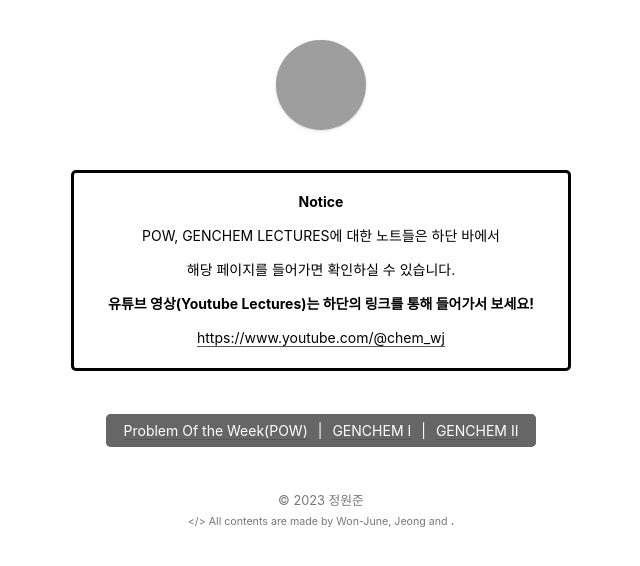
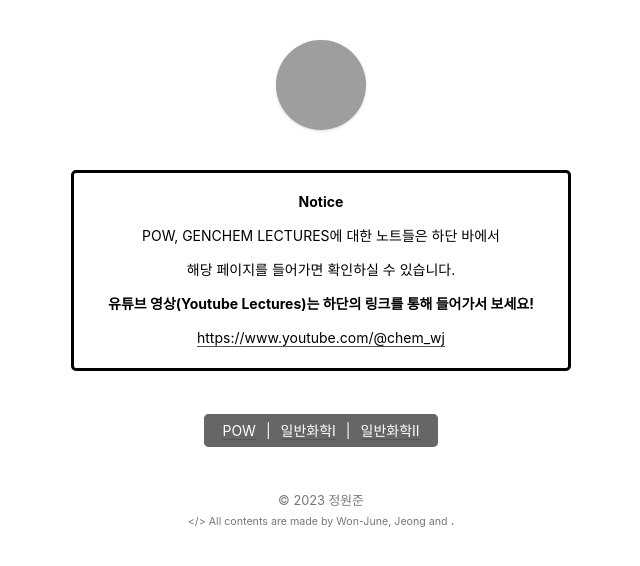
Before and after one commit to chemwj/chemwj.github.io, a Jekyll site: the page built from index.html, in a window 1280 px wide, cut to the strip 0-566 px from the top of the page. Shown: the whole strip, without its empty margins (319-959 px from the left). Built offline with Jekyll 4.4.1, drawn with Linux system fonts in a browser that asks for light colours; grey boxes are pictures that could not be loaded.

Commit message:
Update index.html

```diff
--- a/index.html
+++ b/index.html
@@ -15,7 +15,7 @@ layout: default
 <section>
 	<center>
 		<span style="border: 3px solid #666666; background-color: #666666; color: white; border-radius: 5px; padding: 5px;">
-			<a style="text-decoration: none; color:white; margin: 10px;" href="/Problem Of the Week(POW)">Problem Of the Week(POW)</a>|<a style="text-decoration: none; color:white; margin: 10px;" href="/GENCHEM I">GENCHEM I</a>|<a style="text-decoration: none; color:white; margin: 10px;" href="/GENCHEM II">GENCHEM II</a>
+			<a style="text-decoration: none; color:white; margin: 10px;" href="/Problem Of the Week(POW)">POW</a>|<a style="text-decoration: none; color:white; margin: 10px;" href="/GENCHEM I">일반화학I</a>|<a style="text-decoration: none; color:white; margin: 10px;" href="/GENCHEM II">일반화학II</a>
 		</span>
 	</center>
 </section>
```
